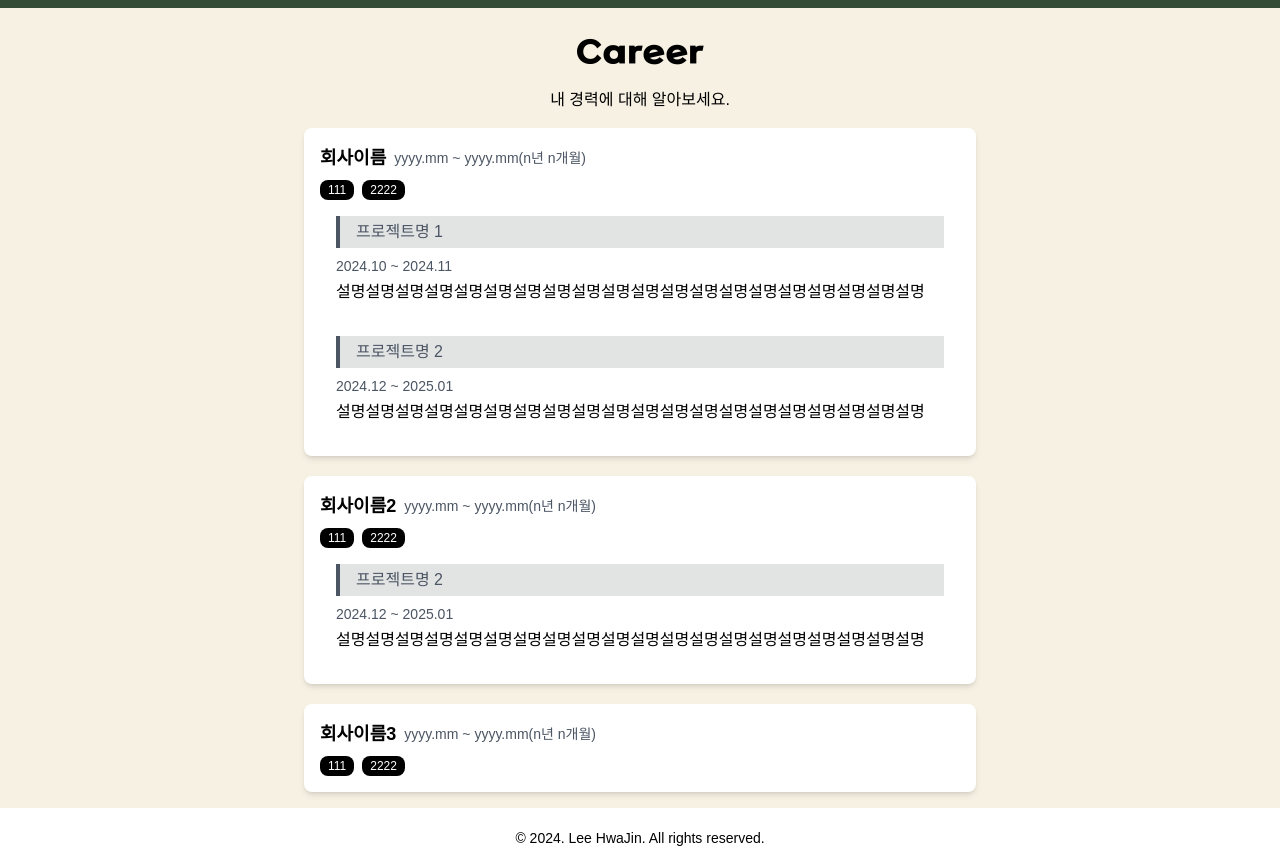
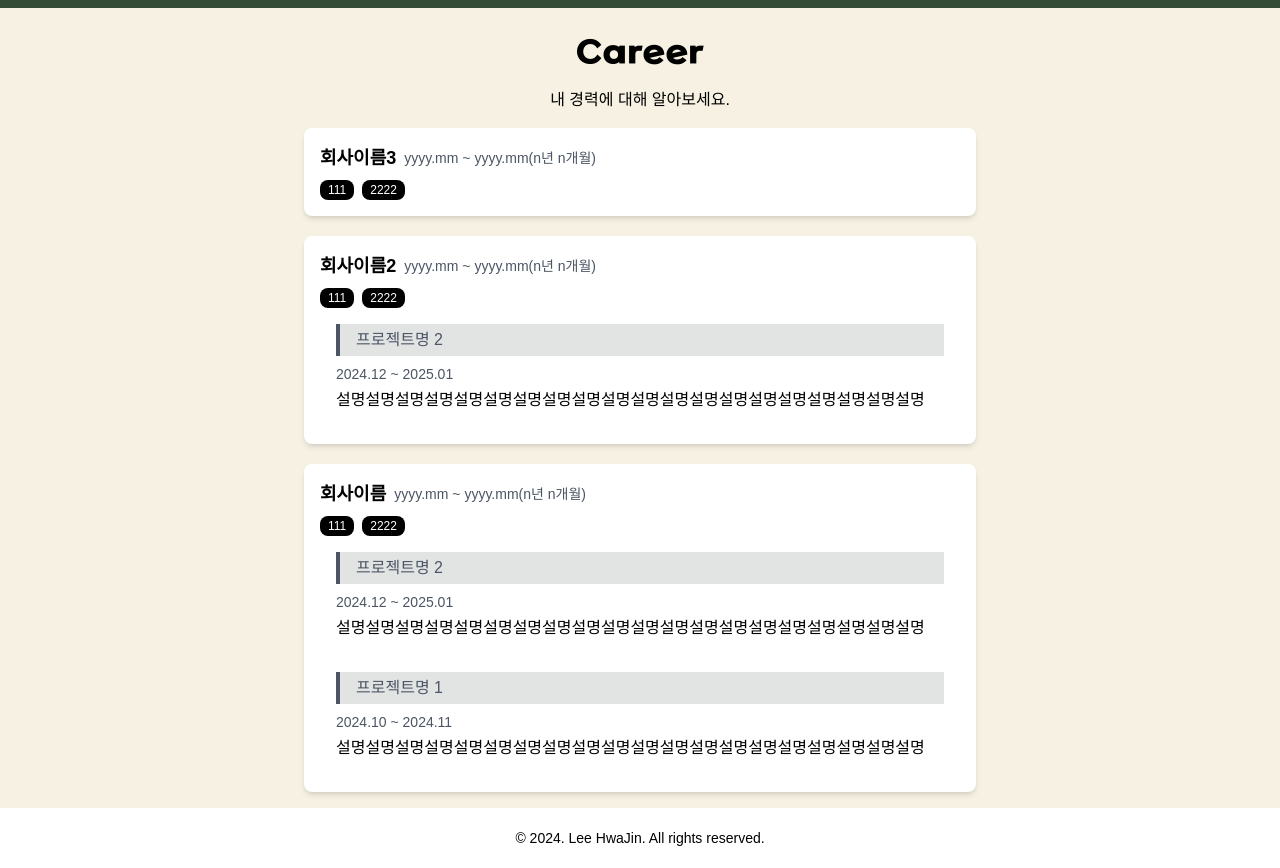
Before and after one commit to HwajinLee3114/lhjin-portfolio, a Next.js app: page / in a window 1280 px wide. Shown: the part 2600-3468 px from the top of the page. Built offline with nearby package versions, Linux system fonts and the light colour scheme; a web font is replaced by a local one.

Commit message:
career, project 역순 정렬 수정

```diff
--- a/src/app/career/page.tsx
+++ b/src/app/career/page.tsx
@@ -1,9 +1,33 @@
-import React from "react";
+import React, { useMemo } from "react";
 import { motion } from "framer-motion";
 import { career } from "@/data/career";
 import { projects } from "@/data/projects";
 
+const careerWithProjects = career.map((c) => ({
+  ...c,
+  projectDetails: c.projects
+    .map((projectId) => projects.find((p) => p.id === projectId))
+    .filter(Boolean)
+    .reverse(),
+}));
+
 export default function Career() {
+  const sortedCareer = useMemo(() => {
+    return career
+      .map((c) => {
+        const projectDetails = c.projects
+          .map((projectId) => projects.find((p) => p.id === projectId))
+          .filter(Boolean)
+          .reverse();
+
+        return {
+          ...c,
+          projectDetails,
+        };
+      })
+      .sort((a, b) => parseInt(b.id) - parseInt(a.id));
+  }, []);
+
   return (
     <section
       id="career"
@@ -14,7 +38,7 @@ export default function Career() {
 
       <div className="max-w-2xl w-full">
         <ul className="flex flex-col gap-5">
-          {career.map((item, index) => (
+          {sortedCareer.map((item, index) => (
             <motion.li
               key={`career_${index}`}
               className="bg-white rounded-lg shadow-md p-4 hover:shadow-xl"
@@ -23,7 +47,7 @@ export default function Career() {
               transition={{
                 ease: "easeInOut",
                 duration: 0.5,
-                delay: career.indexOf(item) * 0.1,
+                delay: sortedCareer.indexOf(item) * 0.1,
                 y: { duration: 0.5 },
               }}
             >
@@ -45,14 +69,13 @@ export default function Career() {
                 ))}
               </div>
 
-              {item.projects &&
-                item.projects.map((pjId, idx) => {
-                  const pj = projects.find((p) => p.id === pjId);
-                  return (
+              {item.projectDetails &&
+                item.projectDetails.map(
+                  (pj, idx) =>
                     pj && (
                       <section
                         className="py-3.5 px-0 md:p-4"
-                        key={`${pjId}_career_${idx}`}
+                        key={`${pj.id}_career_${idx}`}
                       >
                         <div className="py-1 pl-4 mb-2 border-l-4 border-gray-600 text-gray-600 bg-quotecolor">
                           {pj.title}
@@ -63,8 +86,7 @@ export default function Career() {
                         <div>{pj.description}</div>
                       </section>
                     )
-                  );
-                })}
+                )}
             </motion.li>
           ))}
         </ul>
--- a/src/components/button/SlideButton.tsx
+++ b/src/components/button/SlideButton.tsx
@@ -7,7 +7,7 @@ import { faArrowRight } from "@fortawesome/free-solid-svg-icons";
 
 interface SlideButtonProps {
   text: string;
-  href?: string; // href를 선택적으로 수정
+  href?: string;
   color: string;
   isDown?: boolean; // 다운로드 여부
   url?: string; // 다운로드 URL
@@ -22,17 +22,16 @@ const SlideButton: React.FC<SlideButtonProps> = ({
 }) => {
   const lf_slideBtnClick = (event: React.MouseEvent<HTMLAnchorElement>) => {
     if (isDown && url) {
-      event.preventDefault(); // 기본 동작 방지
+      event.preventDefault();
       const link = document.createElement("a");
       link.href = url;
-      link.download = ""; // 다운로드 속성 추가
+      link.download = "";
       document.body.appendChild(link);
       link.click();
       document.body.removeChild(link);
     } else if (href) {
-      // href가 있을 경우에만 페이지 이동
       window.open(href, "_blank");
-      event.preventDefault(); // 기본 동작 방지
+      event.preventDefault();
     }
   };
 
--- a/src/components/comn/Header.tsx
+++ b/src/components/comn/Header.tsx
@@ -41,7 +41,7 @@ const Header: React.FC<HeaderProps> = ({ activeSection, setActiveSection }) => {
     const element = document.getElementById(id);
     if (element) {
       element.scrollIntoView({ behavior: "smooth" });
-      setActiveSection(id); // 여기에서 활성화 상태 업데이트
+      setActiveSection(id);
     }
     setIsOpen(false);
   };
--- a/src/components/comn/ImagePreviewModal.tsx
+++ b/src/components/comn/ImagePreviewModal.tsx
@@ -16,7 +16,7 @@ export const ImagePreviewModal = ({
     <AnimatePresence>
       {isOpen && imageUrl && (
         <div
-          // key='imagePreviewModal'
+          key='imagePreviewModal'
           className="fixed inset-0 bg-black bg-opacity-50 flex justify-center items-center z-50"
           onClick={(e) => onClose(e)}
         >
--- a/src/components/menu/HoverAMenu.tsx
+++ b/src/components/menu/HoverAMenu.tsx
@@ -2,10 +2,10 @@ import React from 'react';
 import styles from './HoverAMenu.module.css';
 
 interface HoverAMenuProps {
-  img?: string;  // 이미지 URL
-  title?: string;  // 타이틀
-  url: string;  // URL
-  description?: string;  // 설명
+  img?: string;
+  title?: string;
+  url: string;
+  description?: string;
 }
 
 const HoverAMenu: React.FC<HoverAMenuProps> = ({ img, title, url, description }) => {
--- a/src/components/project/detail/ProjectDetailModal.tsx
+++ b/src/components/project/detail/ProjectDetailModal.tsx
@@ -55,7 +55,7 @@ export const ProjectDetailModal = ({ isOpen, activeId }: ModalProps) => {
         </div>
         {isOpen && (
           <motion.div
-            // key="projectDetailModal"
+            key="projectDetailModal"
             initial={{ opacity: 0 }}
             animate={{ opacity: 1 }}
             exit={{ opacity: 0 }}
--- a/src/data/career.ts
+++ b/src/data/career.ts
@@ -48,7 +48,10 @@ export const career = [
   }
 ];
 
-const careerWithProjects = career.map(c => ({
-  ...c,
-  projectDetails: c.projects.map(projectId => projects.find(p => p.id === projectId)).filter(Boolean),
-}));
+// const careerWithProjects = career.map(c => ({
+//   ...c,
+//   projectDetails: c.projects
+//     .map(projectId => projects.find(p => p.id === projectId))
+//     .filter(Boolean)
+//     .reverse()
+// }));
```
